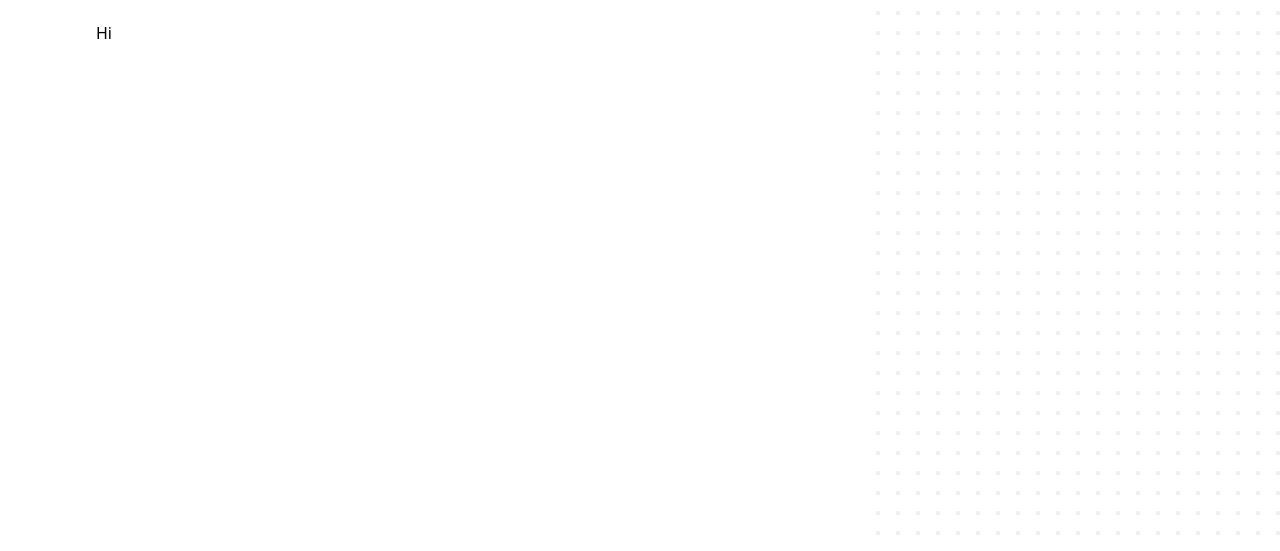
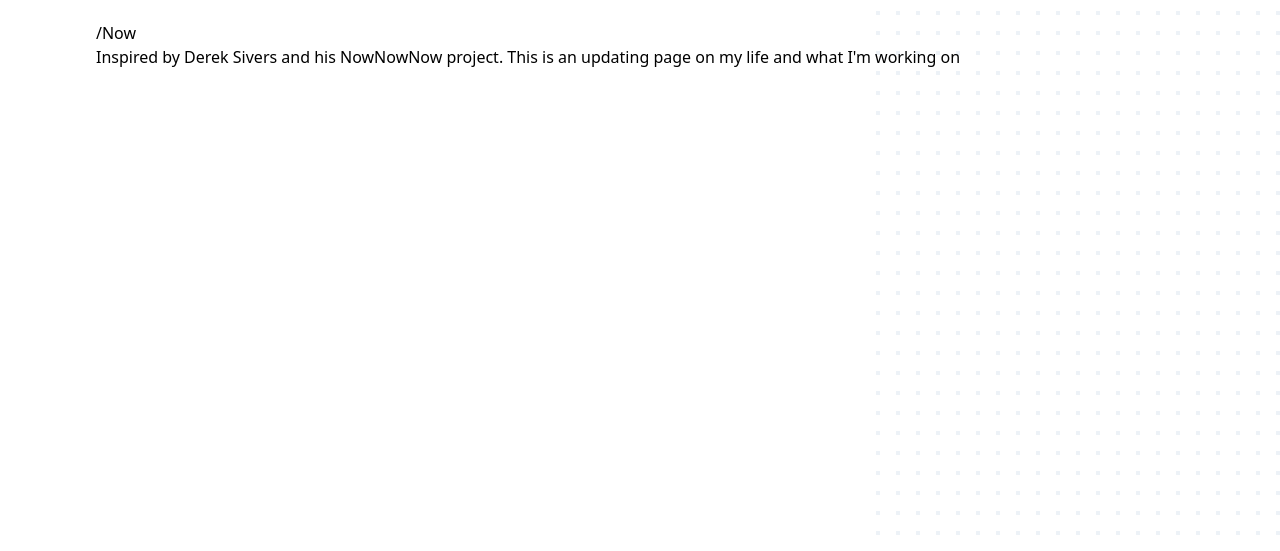
Before and after one commit to FlanaganSe/personal-portfolio-site, a Gatsby site: page /now in a window 1280 px wide. Shown: the part 249-800 px from the top of the page. Built offline with nearby package versions, Linux system fonts and the light colour scheme; Gatsby itself is replaced by a stand-in of ours.

Commit message:
updating nownownow content

```diff
--- a/src/pages/now.jsx
+++ b/src/pages/now.jsx
@@ -1,11 +1,9 @@
 import { graphql } from 'gatsby';
 import React from 'react';
 
-import BlogPosts from '../components/blog-posts';
 import Header from '../components/header';
 import Layout from '../components/layout';
 import SEO from '../components/seo';
-import NotFound from '../pages/404';
 
 const Index = ({ data }) => {
 
@@ -14,7 +12,10 @@ const Index = ({ data }) => {
     <Layout>
       <SEO title="Now" />
       <Header metadata={data.site.siteMetadata} />
-      <h1>Hi</h1>
+      <h1>/Now</h1>
+      <h2>Inspired by Derek Sivers and his NowNowNow project. This is an updating page on my life and what I'm working on</h2>
+
+
     </Layout>
   );
 };
```
